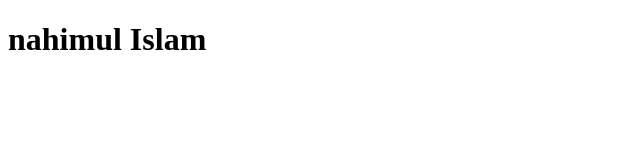
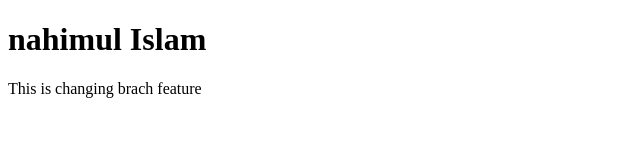
Before and after one commit to nahimul/localrepo, a plain HTML site: page index.html in a window 1280 px wide. Shown: the whole page, without its empty margins (0-640 px from the left). Drawn offline with Linux system fonts and the light colour scheme.

Commit message:
Add new paragraph in feature1

```diff
--- a/index.html
+++ b/index.html
@@ -7,5 +7,6 @@
 </head>
 <body>
     <h1> nahimul Islam</h1>
+    <p> This is changing brach feature</p>
 </body>
 </html>
```
